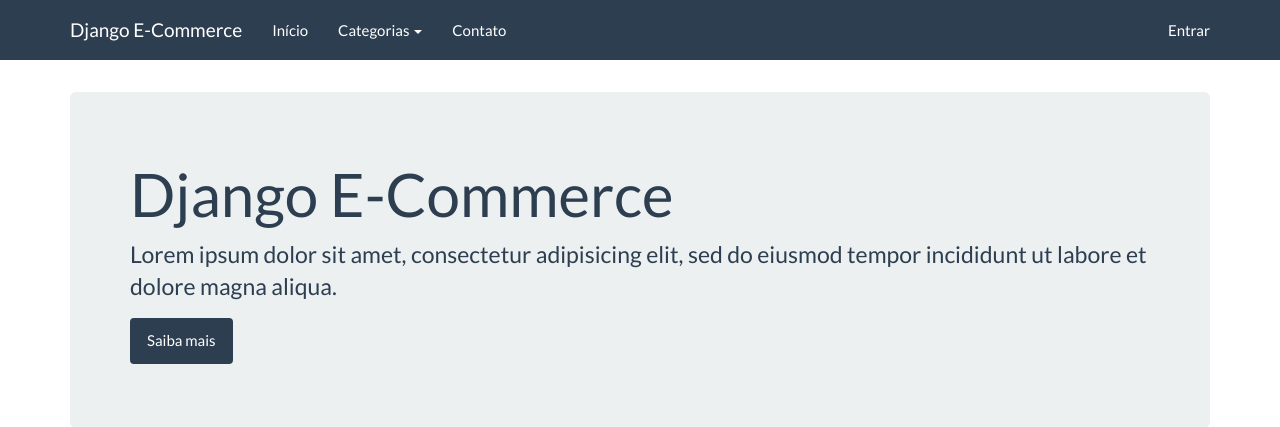
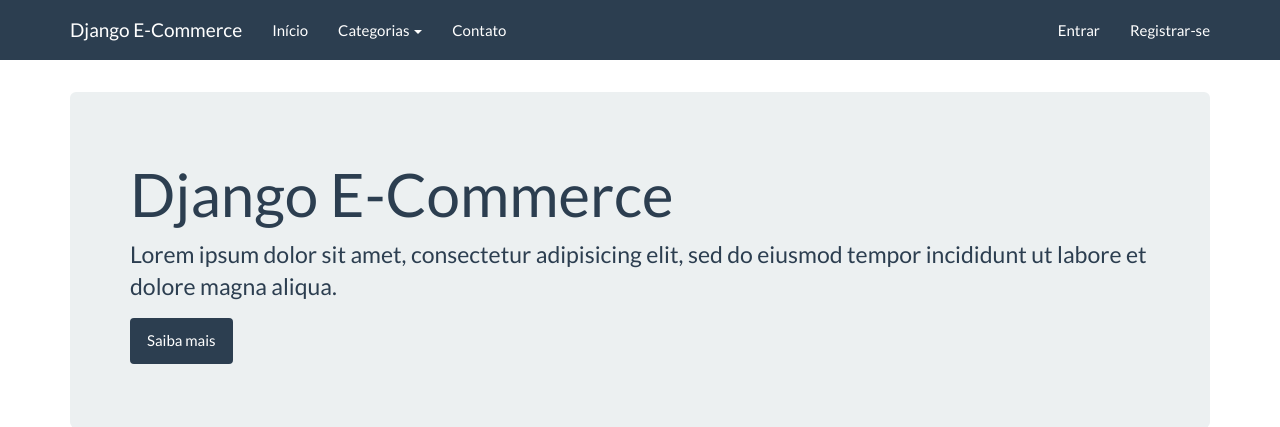
Before and after one commit to Lucasfeelix/django-ecommerce, a Django app: template core/templates/index.html in a window 1280 px wide. Shown: the top 427 px of the page. Run offline with Django 3.2, Linux system fonts and the light colour scheme; the template is opened without the code that fills it, so the values that code supplies are empty; parts of the project's set-up code (start-up, migrations or seed data) failed here and were passed over; some libraries are stand-ins or nearby versions.

Commit message:
FIX - Alteração em base.html e urls.py

```diff
--- a/core/templates/base.html
+++ b/core/templates/base.html
@@ -47,6 +47,7 @@
 								<li><a href="{% url 'logout' %}"> Sair </a></li>
 						{% else %}
 								<li><a href="{% url 'login' %}">Entrar</a></li>
+								<li><a href="{% url 'register' %}">Registrar-se</a></li>
 						{% endif %}
           </ul>
         </div>
--- a/djangoecommerce/urls.py
+++ b/djangoecommerce/urls.py
@@ -25,7 +25,7 @@ urlpatterns = [
     url(r'^contato/$', views.contact, name='contact'),
     url(r'^entrar/$', login, {'template_name': 'login.html'}, name='login'),
     url(r'^sair/$', logout, {'next_page': 'index'}, name='logout'),
-    url(r'^registro/$', views.register, name='register'),
+    url(r'^registrar-se/$', views.register, name='register'),
     url(r'^catalogo/', include('catalog.urls', namespace='catalog')),
     url(r'^admin/', admin.site.urls),
 ]
```
